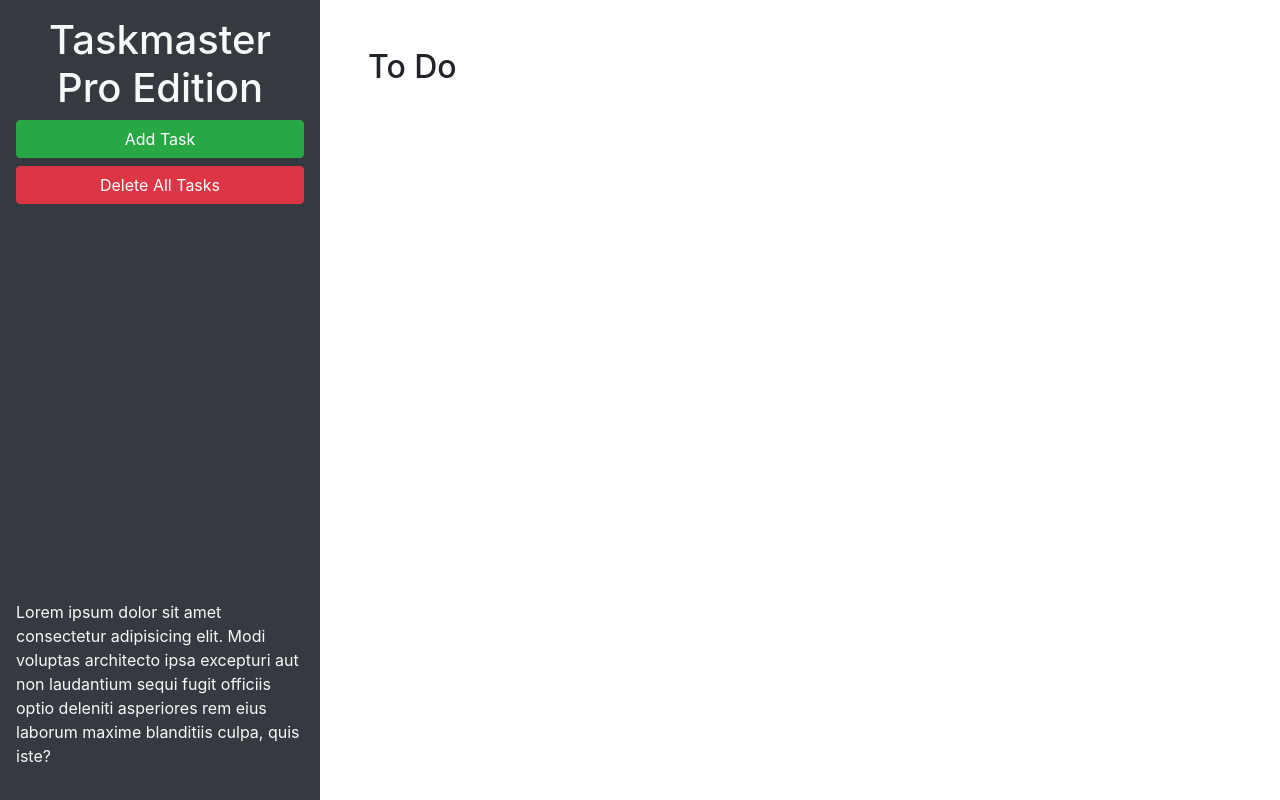
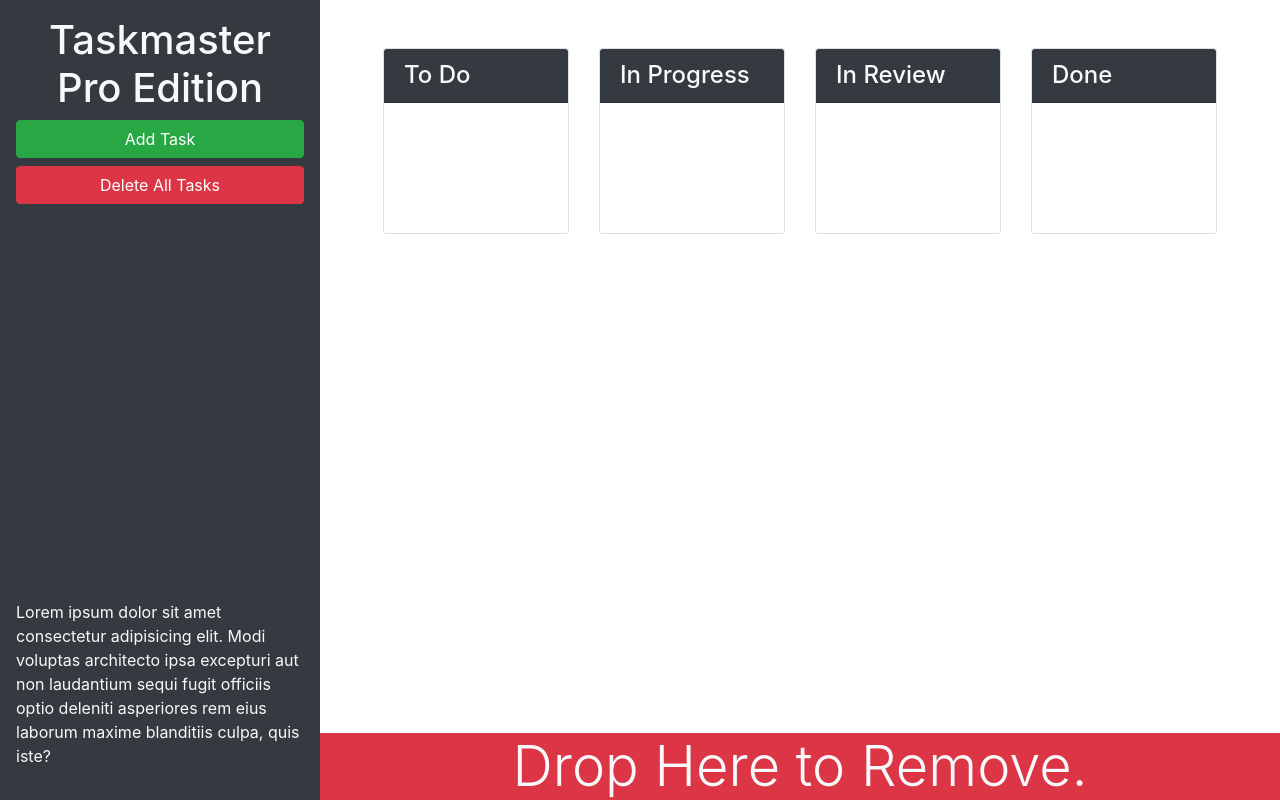
Before and after one commit to DryBloodRaven/taskmaster-pro, a plain HTML site: page index.html in a window 1280 px wide. Drawn offline with nearby package versions, Linux system fonts and the light colour scheme.

Commit message:
update layout for new statuses

```diff
--- a/index.html
+++ b/index.html
@@ -13,20 +13,56 @@
 <body>
 
   <div class="row min-vh-100 no-gutters">
-    <header class="col-12 col-lg-3 bg-dark text-light d-flex flex-column p-4 p-lg-3">
+    <header class="col-12 col-lg-3 bg-dark text-light sticky-top d-flex flex-column p-4 p-lg-3">
       <h1 class="text-center">Taskmaster Pro Edition</h1>
       <button id="create-task" class="btn btn-block btn-success" data-toggle="modal" data-target="#task-form-modal">Add
         Task</button>
       <button id="remove-tasks" class="btn btn-block btn-danger">Delete All Tasks</button>
-      <p class="mt-auto">Lorem ipsum dolor sit amet consectetur adipisicing elit. Modi voluptas architecto ipsa
+      <p class="mt-auto d-none d-lg-block">Lorem ipsum dolor sit amet consectetur adipisicing elit. Modi voluptas architecto ipsa
         excepturi aut non
         laudantium sequi fugit officiis optio deleniti asperiores rem eius laborum maxime blanditiis culpa, quis iste?
       </p>
     </header>
-    <main class="col-12 col-lg-9">
-      <div class="m-5">
-        <h2>To Do</h2>
-        <ul id="list-toDo" class="list-group"> </ul>
+
+    <main class="col-12 col-lg-9 d-flex flex-column">
+      <div class="m-5 row justify-content-around">
+        <!-- todo start -->
+        <div class="col-12 col-md-6 col-xl-3 mb-3">
+          <div class="card">
+            <h4 class="card-header bg-dark text-light">To Do</h4>
+            <ul id="list-toDo" class="list-group list-group-flush"></ul>
+          </div>
+        </div>
+        <!-- todo end -->
+        <!-- in progress start-->
+        <div class="col-12 col-md-6 col-xl-3 mb-3">
+          <div class="card">
+            <h4 class="card-header bg-dark text-light">In Progress</h4>
+            <ul id="list-inProgress" class="list-group list-group-flush"></ul>
+          </div>
+        </div>
+        <!-- in progress end -->
+        <!-- in review start -->
+        <div class="col-12 col-md-6 col-xl-3 mb-3">
+          <div class="card">
+            <h4 class="card-header bg-dark text-light">In Review</h4>
+            <ul id="list-inReview" class="list-group list-group-flush"></ul>
+          </div>
+        </div>
+        <!-- in review end -->
+        <!-- done start -->
+        <div class="col-12 col-md-6 col-xl-3 mb-3">
+          <div class="card">
+            <h4 class="card-header bg-dark text-light">Done</h4>
+            <ul id="list-done" class="list-group list-group-flush"></ul>
+          </div>
+        </div>
+        <!-- done end -->
+      </div>
+      <div id="trash" class="mt-auto">
+        <div class="w-100 bg-danger p3 text-center text-light display-4">
+          Drop Here to Remove.
+        </div>
       </div>
     </main>
   </div>
@@ -46,11 +82,11 @@
           <form>
             <div class="form-group">
               <label for="modalTaskDescription">Task description</label>
-              <textarea id="modalTaskDescription" rows="3"></textarea>
+              <textarea id="modalTaskDescription" rows="3" class="form-control"></textarea>
             </div>
             <div class="form-group">
               <label for="modalDueDate">Due date</label>
-              <input type="text" id="modalDueDate" placeholder="mm/dd/yyyy" autocomplete="off" />
+              <input type="text" class="form-control" id="modalDueDate" placeholder="mm/dd/yyyy" autocomplete="off" />
             </div>
           </form>
         </div>
```
